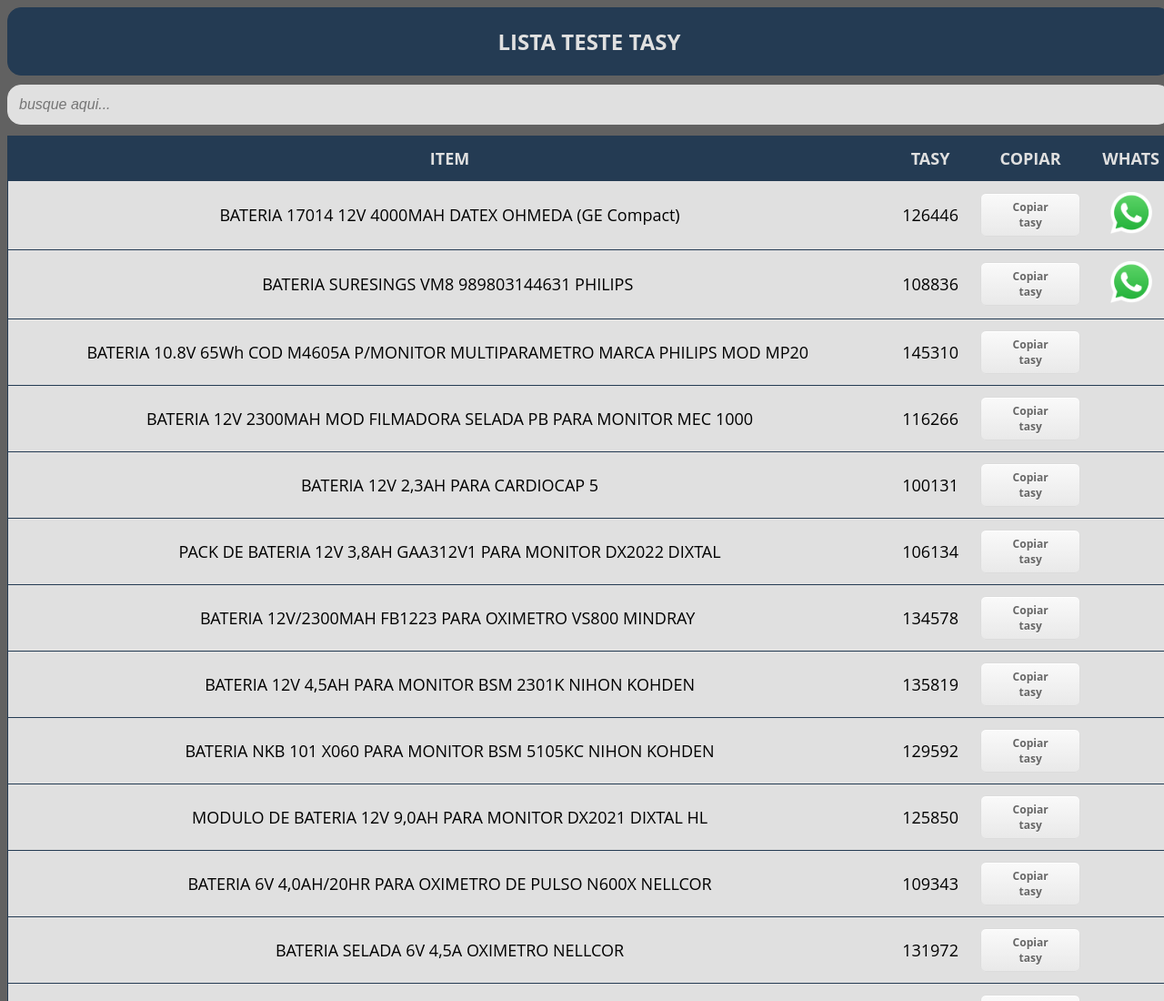
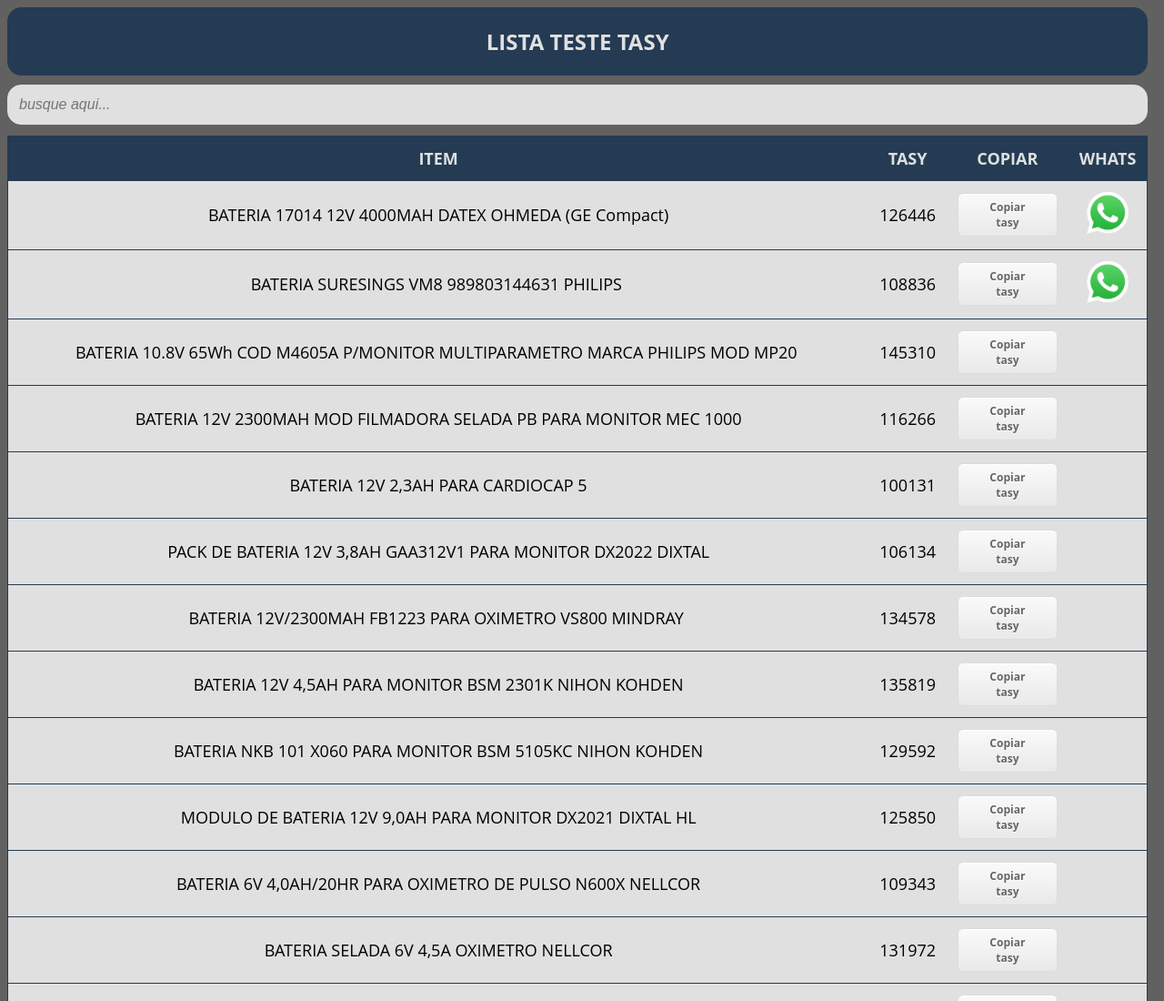
Before and after one commit to junior624/listatestetasy, a plain HTML site: page index.html in a window 1280 px wide. Shown: the top 1100 px of the page at 91% size. Drawn offline with Linux system fonts and the light colour scheme.

Commit message:
Update style.css

```diff
--- a/CSS/style.css
+++ b/CSS/style.css
@@ -12,19 +12,19 @@
   #titulo {
       border: 1px solid #243b53;
       border-radius: 15px;
-      width: 100%;
+      width: 98%;
       margin-bottom: 10px;
       background-color: #243b53;
       color: #e0e0e0;
-      min-width: 600px;
+      min-width: 400px;
   }
 
   #myInput {
     background-image: url('/css/searchicon.png');
     background-position: 10px 10px;
     background-repeat: no-repeat;
-    width: 100%;
-    min-width: 600px;
+    width: 98%;
+    min-width: 400px;
     font-size: 16px;
     padding: 12px 20px 12px 12px;
     border: 1px solid #e0e0e0;
@@ -36,8 +36,8 @@
 
   #myTable {
     border-collapse: collapse;
-    width: 100%;
-    min-width: 600px;
+    width: 98%;
+    min-width: 400px;
     border: 1px solid#243b53;
     font-size: 18px;
     background-color: #e0e0e0;
@@ -58,7 +58,7 @@
     color: #e0e0e0;
     font-family: 'Open Sans', sans-serif;
     transition: 0.4s;
-    width: 100%;
+    width: 98%;
   }
 
   h2 {
```
